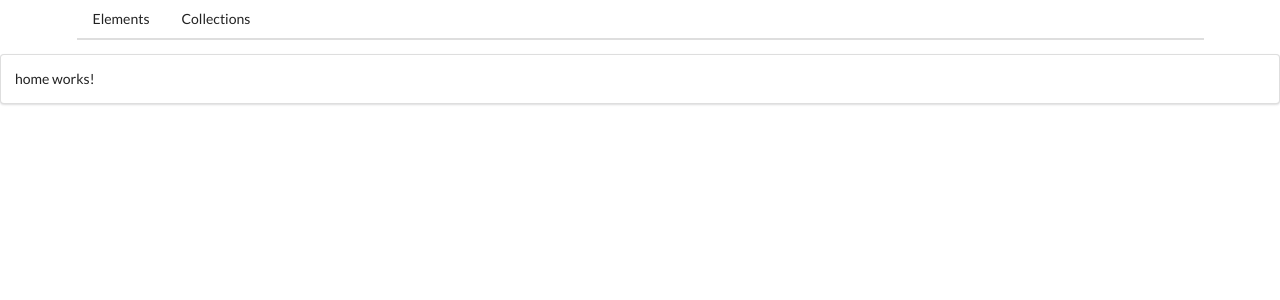
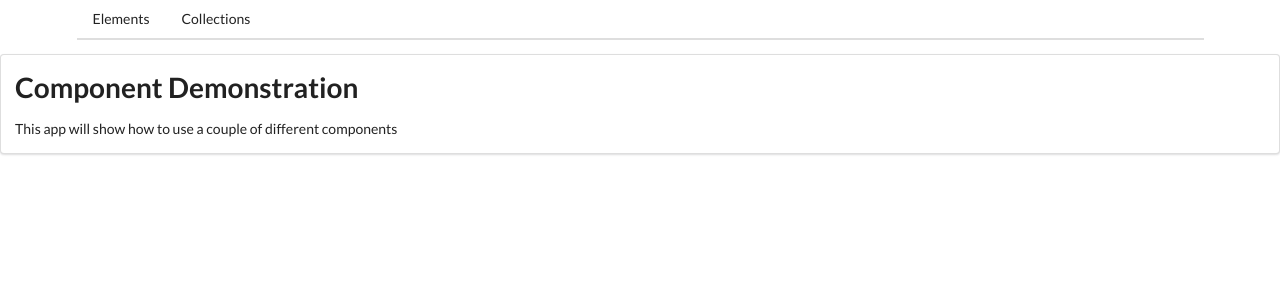
Before and after one commit to pyavchik/a-components, an Angular app: page / in a window 1280 px wide. Shown: the top 300 px of the page. Built offline with nearby package versions, Linux system fonts and the light colour scheme.

Commit message:
home component added

```diff
--- a/src/app/home/home.component.html
+++ b/src/app/home/home.component.html
@@ -1 +1,5 @@
-<p>home works!</p>
+<h1>Component Demonstration</h1>
+<p>
+  This app will show how to use a couple of
+  different components
+</p>
```
